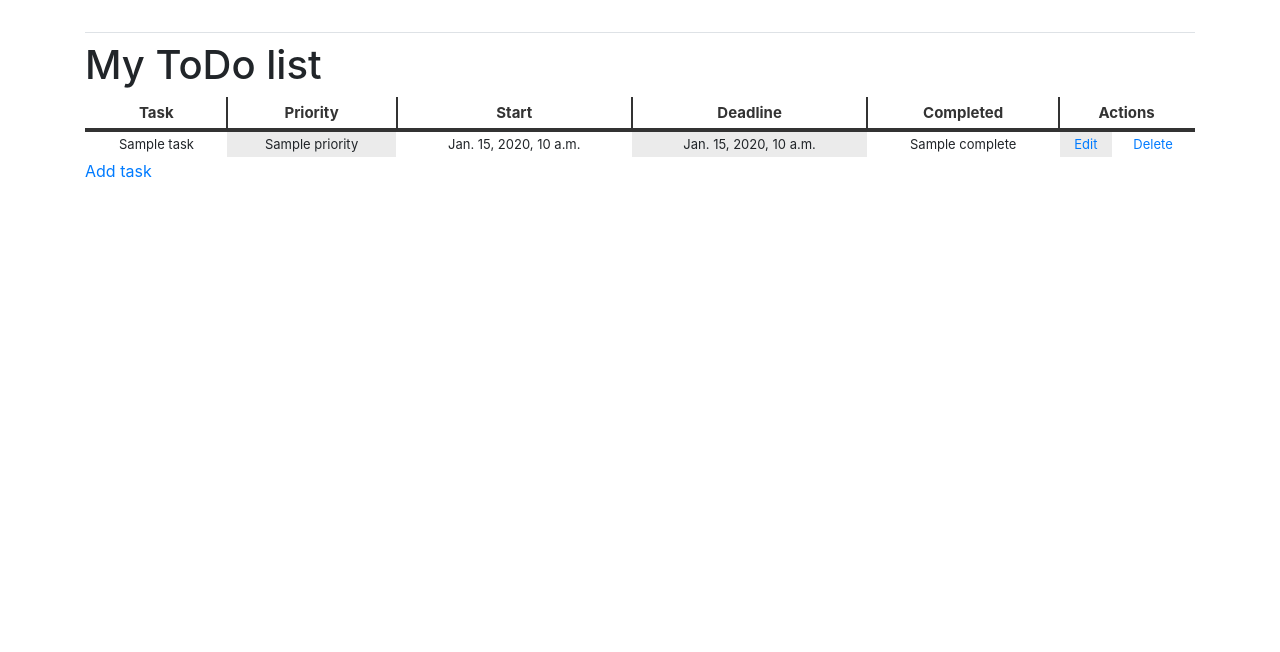
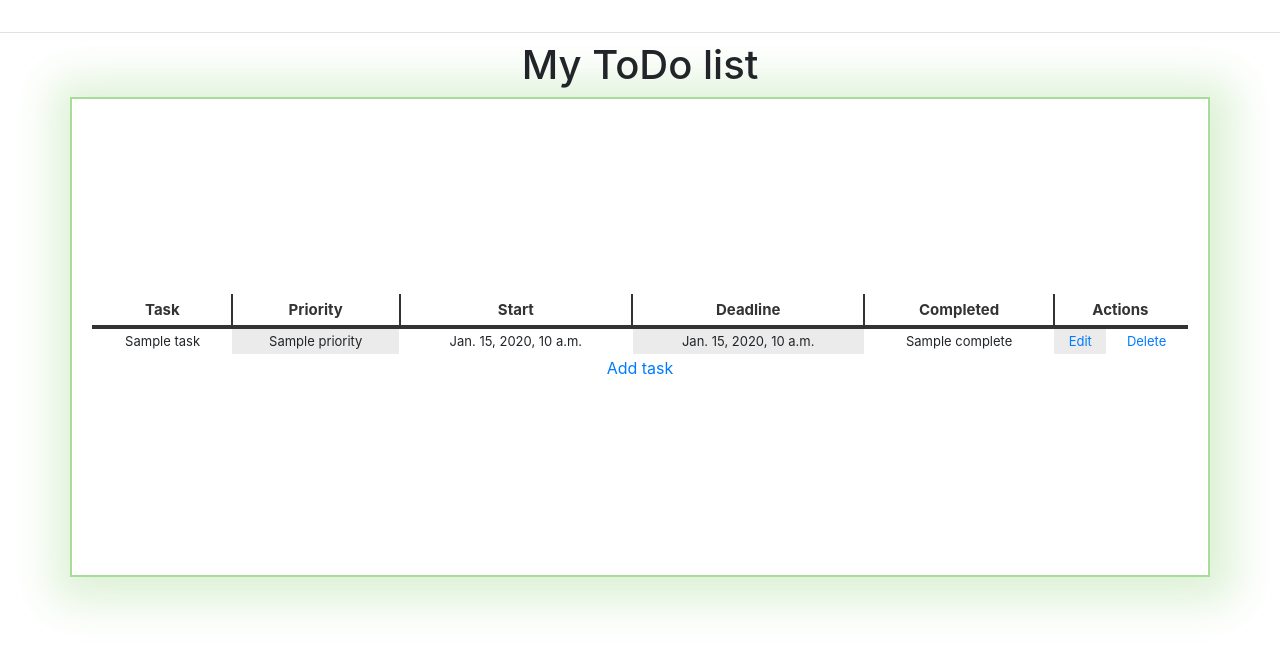
Before and after one commit to sergey23144V/ToDo, a Django app: template base/templates/base/task_list.html in a window 1280 px wide. Shown: the part 58-710 px from the top of the page. Run offline with Django 5.2, Linux system fonts and the light colour scheme; the template is opened without the code that fills it: most values are stand-ins (such as "Sample title", 1, 10 or a date in 2020); some libraries are stand-ins or nearby versions.

Commit message:
v1.0.1 style

```diff
--- a/base/templates/base/base.html
+++ b/base/templates/base/base.html
@@ -4,11 +4,44 @@
 <html lang="en">
 <head>
     <meta charset="UTF-8">
-	<meta name="viewport" content="width=device-width, user-scalable=no, initial-scale=1.0, maximum-scale=1.0, minimum-scale=1.0">
+    <meta name="viewport"
+          content="width=device-width, user-scalable=no, initial-scale=1.0, maximum-scale=1.0, minimum-scale=1.0">
     <meta http-equiv="X-UA-Compatible" content="ie=edge">
     <title>ToDo Manager</title>
     {% bootstrap_css %}
     {% bootstrap_javascript jquery='full' %}
+    <style>
+
+        .container {
+          display: flex;
+          justify-content: center;
+          align-items: center;
+          height: 60vh;
+          flex-direction: column;
+        }
+
+        .form {
+          border: 2px solid rgba(83, 186, 52, 0.5);
+          padding: 20px;
+          max-width: 400px;
+          width: 100%;
+          box-shadow: 4px 4px 40px 20px rgba(83, 186, 52, 0.2);
+          box-sizing: border-box;
+        }
+
+        h1 {
+          text-align: center;
+        }
+        .submit{
+            text-align: center;
+            margin-left: 120px;
+            width: 80px;
+        }
+        .login-link {
+          text-align: center;
+          margin-top: 20px;
+        }
+    </style>
 </head>
 <body>
 <nav class="navbar navbar-expand-md navbar-light bg-light mb-4 border">
@@ -18,7 +51,7 @@
             <li class="nav-item">
                 <span class="navbar-text">Have a nice day, {{request.user}}!</span>
             </li>
-                <form class = "nav-link" action="{% url 'logout' %}" method="post">
+            <form class="nav-link" action="{% url 'logout' %}" method="post">
                 {% csrf_token %}
                 <button class="btn btn-link" type="submit">log out</button>
             </form>
@@ -29,7 +62,7 @@
         </ul>
     </div>
 </nav>
-<main role="main" class="container">
+<main role="main" class="container-main">
     <div class="pb-2 mb-2 border-bottom">
         {% block page_header %}{% endblock page_header %}
     </div>
--- a/base/templates/base/task_confirm_delete.html
+++ b/base/templates/base/task_confirm_delete.html
@@ -1,10 +1,12 @@
 
 {% extends 'base/base.html' %}
 {% block content %}
+<div class="container form">
 <a href="{% url 'tasks' %}">Go back</a>
-<form method="POST">
+<form method="POST" >
     {% csrf_token %}
     <p>Are you sure you wanna delete this task? {{task}}</p>
-    <input value="Delete" type="submit" />
+    <input value="Delete" type="submit" class="submit" />
 </form>
+</div>
 {% endblock content %}
--- a/base/templates/base/task_form.html
+++ b/base/templates/base/task_form.html
@@ -1,10 +1,13 @@
 {% extends 'base/base.html' %}
 {% block content %}
+
+<div class="container">
     <h3>Task form</h3>
     <a href="{% url 'tasks' %}">Go back</a>
-<form method="POST" action="">
+    <form method="POST" action="" class="form">
         {% csrf_token %}
         {{form.as_p}}
         <input type="submit" value="Submit">
     </form>
+</div>
 {% endblock content %}
--- a/base/templates/base/task_list.html
+++ b/base/templates/base/task_list.html
@@ -44,9 +44,18 @@ table.greyGridTable tfoot {
 table.greyGridTable tfoot td {
   font-size: 14px;
 }
+.table{
+    border: 2px solid rgba(83, 186, 52, 0.5);
+    padding: 20px;
+    width: 100%;
+    box-shadow: 4px 4px 40px 20px rgba(83, 186, 52, 0.2);
+    box-sizing: border-box;
+    }
+
 </style>
 
-<table class="greyGridTable">
+<div class="container table">
+    <table class="greyGridTable ">
         <thead>
         <tr>
             <th>Task</th>
@@ -70,10 +79,11 @@ table.greyGridTable tfoot td {
         </tr>
         </tbody>
         {% empty %}
-<h3> you have no tasks yet</h3>
+    <h3> You have no tasks yet</h3>
+
         {% endfor %}
     </table>
 
     <a href="{% url 'task-create' %}">Add task</a>
-
+</div>
 {% endblock content %}
```
Also changed, not shown: base/templates/base/login.html (+41 -8 lines), base/templates/base/register.html (+36 -8 lines). Lines whose indentation alone changed are shown as unchanged.
